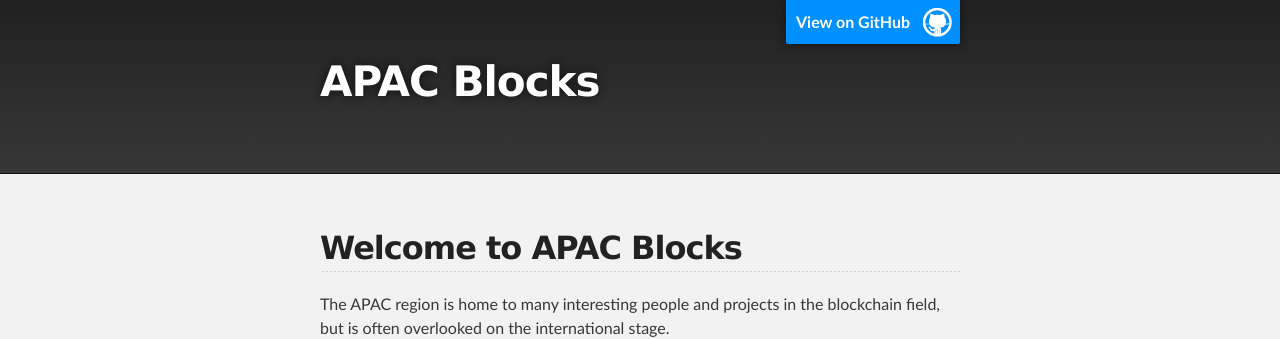
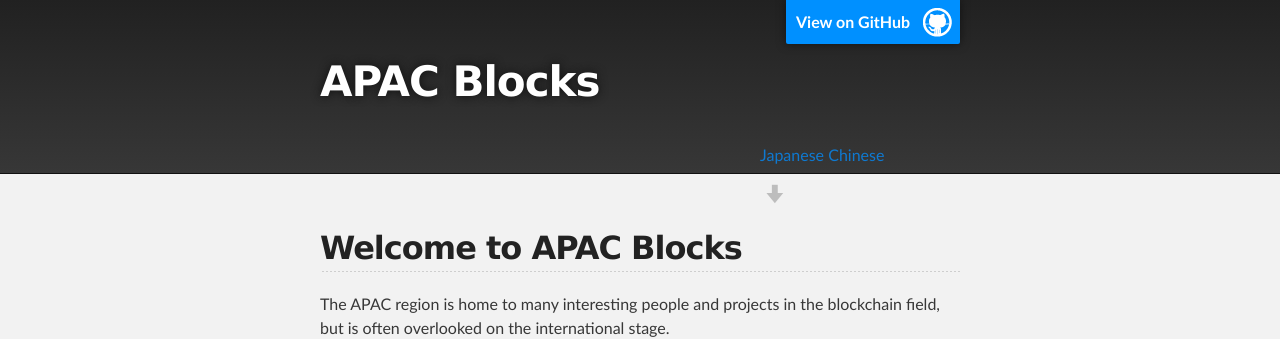
Before and after one commit to apacblocks/apacblocks.org, a Jekyll site: the page built from index.md, in a window 1280 px wide. Shown: the top 339 px of the page. Built offline with Jekyll 4.4.1, drawn with Linux system fonts in a browser that asks for light colours; the repository's description, which GitHub fills in, is left out; our own code applies the rules of GitHub Pages for plain Markdown files.

Commit message:
Update _config.yml

```diff
--- a/_config.yml
+++ b/_config.yml
@@ -1,4 +1,5 @@
 title: APAC Blocks
 show_downloads: false
+show_language: true
 google_analytics:
 theme: jekyll-theme-slate
```
